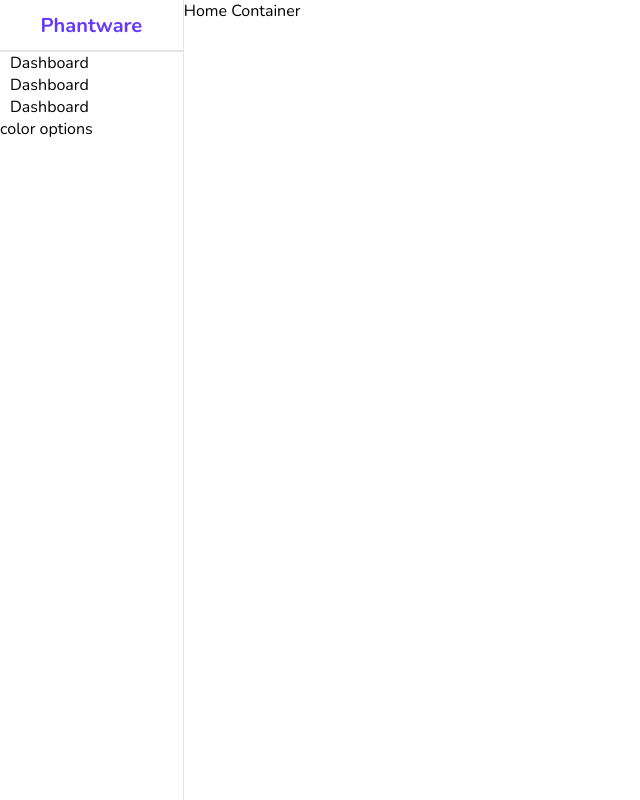
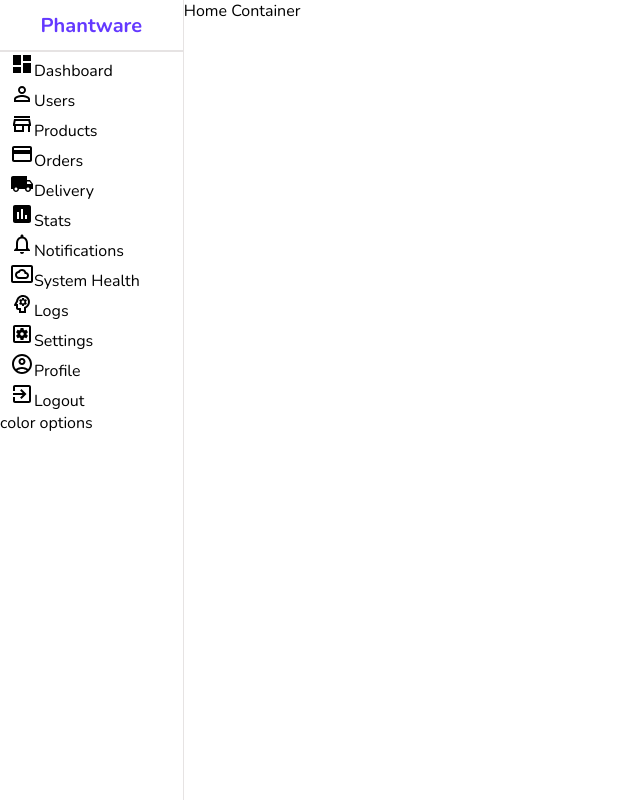
Before and after one commit to phantware/react-admin-dashboard, a React (Create React App) app: page / in a window 1280 px wide. Shown: the whole page, without its empty margins (0-640 px from the left). Built offline with nearby package versions, Linux system fonts and the light colour scheme.

Commit message:
all MUI icons added

```diff
--- a/src/components/sidebar/Sidebar.jsx
+++ b/src/components/sidebar/Sidebar.jsx
@@ -1,5 +1,17 @@
 import React from 'react'
 import './sidebar.scss'
+import DashboardIcon from '@mui/icons-material/Dashboard'
+import PersonOutlineOutlinedIcon from '@mui/icons-material/PersonOutlineOutlined'
+import StoreOutlinedIcon from '@mui/icons-material/StoreOutlined'
+import CreditCardOutlinedIcon from '@mui/icons-material/CreditCardOutlined'
+import LocalShippingIcon from '@mui/icons-material/LocalShipping'
+import AssessmentIcon from '@mui/icons-material/Assessment'
+import NotificationsOutlinedIcon from '@mui/icons-material/NotificationsOutlined'
+import SettingsSystemDaydreamOutlinedIcon from '@mui/icons-material/SettingsSystemDaydreamOutlined'
+import PsychologyOutlinedIcon from '@mui/icons-material/PsychologyOutlined'
+import SettingsApplicationsOutlinedIcon from '@mui/icons-material/SettingsApplicationsOutlined'
+import AccountCircleOutlinedIcon from '@mui/icons-material/AccountCircleOutlined'
+import ExitToAppTwoToneIcon from '@mui/icons-material/ExitToAppTwoTone'
 
 const Sidebar = () => {
   return (
@@ -10,9 +22,54 @@ const Sidebar = () => {
       <hr />
       <div className='center'>
         <ul>
-          <li>Dashboard</li>
-          <li>Dashboard</li>
-          <li>Dashboard</li>
+          <li>
+            <DashboardIcon />
+            <span>Dashboard</span>
+          </li>
+          <li>
+            <PersonOutlineOutlinedIcon />
+            <span>Users</span>
+          </li>
+          <li>
+            <StoreOutlinedIcon />
+            <span>Products</span>
+          </li>
+          <li>
+            <CreditCardOutlinedIcon />
+            <span>Orders</span>
+          </li>
+          <li>
+            <LocalShippingIcon />
+            <span>Delivery</span>
+          </li>
+          <li>
+            <AssessmentIcon />
+            <span>Stats</span>
+          </li>
+          <li>
+            <NotificationsOutlinedIcon />
+            <span>Notifications</span>
+          </li>
+          <li>
+            <SettingsSystemDaydreamOutlinedIcon />
+            <span>System Health</span>
+          </li>
+          <li>
+            <PsychologyOutlinedIcon />
+            <span>Logs</span>
+          </li>
+          <li>
+            <SettingsApplicationsOutlinedIcon />
+            <span>Settings</span>
+          </li>
+          <li>
+            <AccountCircleOutlinedIcon />
+            <span>Profile</span>
+          </li>
+          <li>
+            <ExitToAppTwoToneIcon />
+            <span>Logout</span>
+          </li>
         </ul>
       </div>
       <div className='bottom'>color options</div>
```
